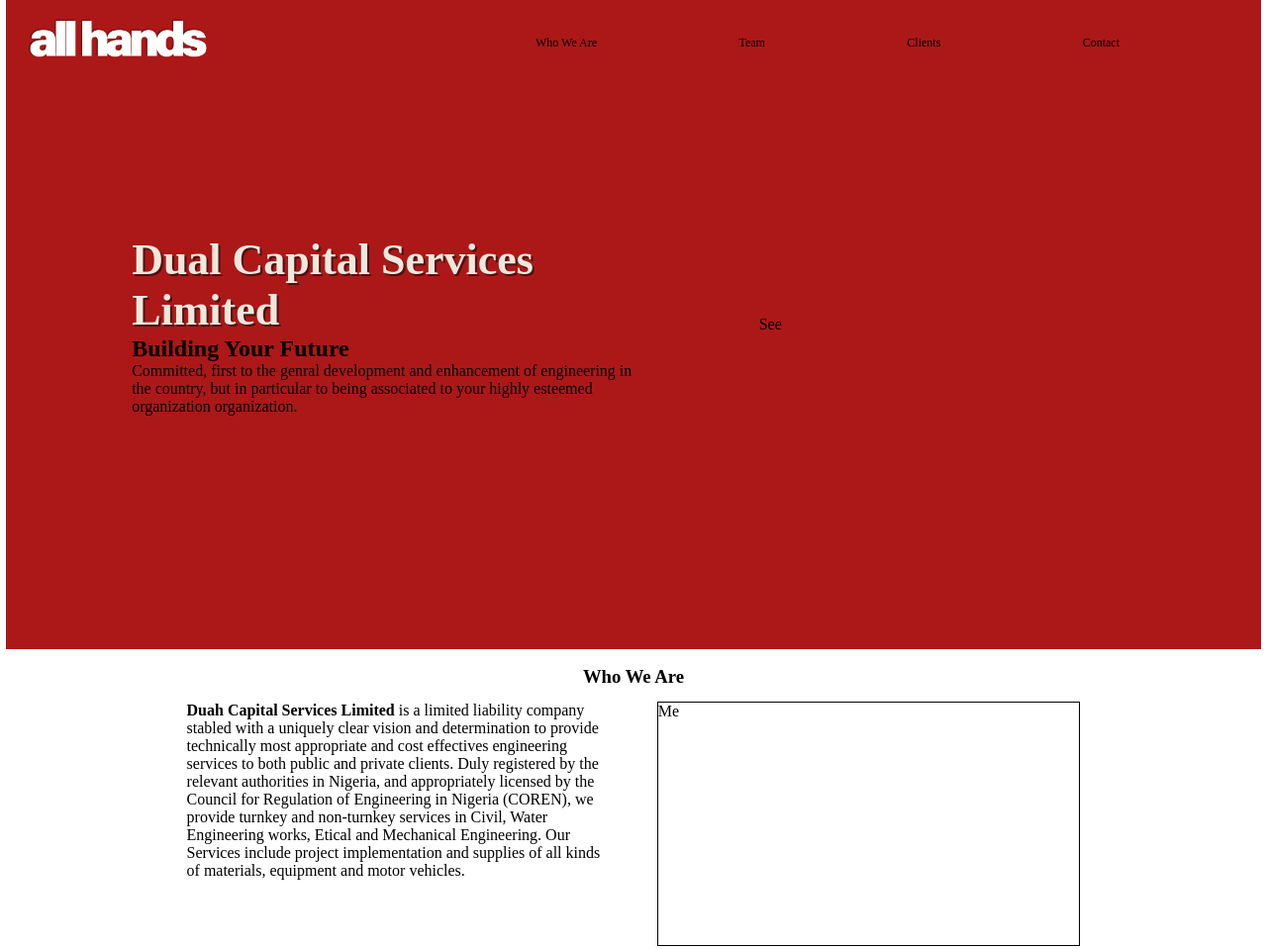
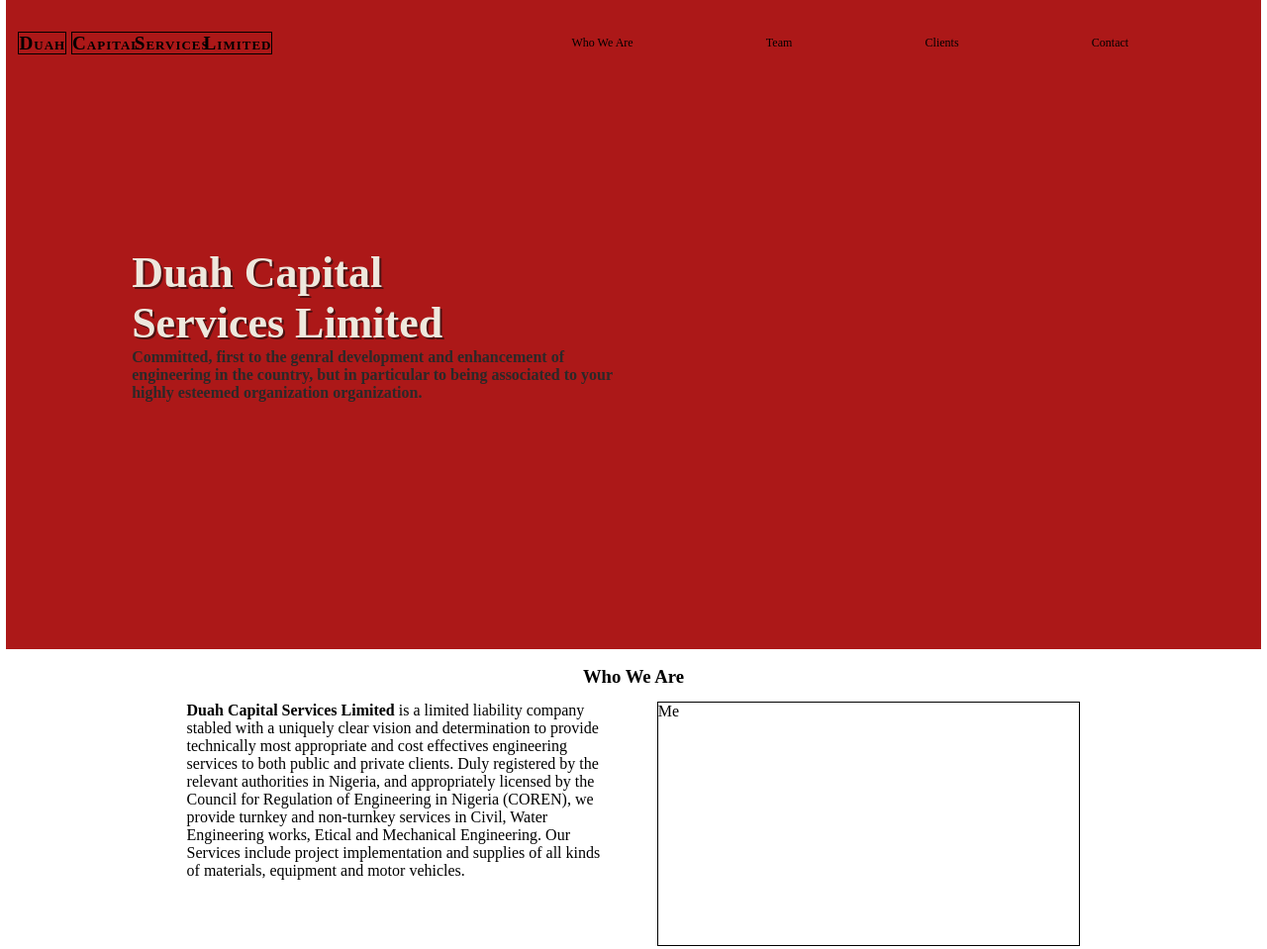
Before and after one commit to inidaname/duah, a plain HTML site: page index.html in a window 1280 px wide. Shown: the top 959 px of the page at 99% size. Drawn offline with Linux system fonts and the light colour scheme.

Commit message:
edited css

```diff
--- a/index.html
+++ b/index.html
@@ -3,14 +3,14 @@
 <head>
     <meta charset="UTF-8">
     <meta name="viewport" content="width=device-width, initial-scale=1.0">
-    <title>All Hands Co - Building your future</title>
+    <title>Duah Capital Service Limited</title>
     <link rel="stylesheet" href="styles/main.css">
 </head>
 <body>
     <header id="header">
         <section id="topBar">
             <div class="logo">
-                <img src="./images/allhandswhite.png" id="logo" width="200" alt="All Hands Logo">
+                <h1><span class="logo-first">Duah</span> <span class="logo-second">Capital Services Limited</span></h1>
             </div>
             <nav class="menu">
                 <span id="menu">Menu</span>
@@ -32,14 +32,14 @@
         </section>
         <section class="main-top">
             <div class="focus">
-                <h1>Dual Capital Services Limited</h1>
-                <h2>Building Your Future</h2>
+                <h2>Duah Capital Services Limited</h2>
                 <p>
                     Committed, first to the genral development and enhancement of engineering in the country, but in particular to being associated to your highly esteemed organization organization.
                 </p>
             </div>
             <div class="imageDP">
-                See
+                &nbsp;
+                <!-- See -->
             </div>
         </section>
     </header>
--- a/styles/main.css
+++ b/styles/main.css
@@ -72,10 +72,17 @@ header .transMenu {
     justify-content: center;
 }
 
-.focus h1 {
+.focus h2 {
+    width: 80%;
     text-shadow: 2px 2px #0e0d0d98;
     font-size: 44px;
     color: #eee8dd;
+}
+
+.focus p {
+    color: #2b2828;
+    font-size: 16px;
+    font-weight: 600;
 }
 
 .imageDP {
@@ -84,6 +91,17 @@ header .transMenu {
 
 .logo {
     flex-grow: 1;
+}
+
+.logo h1 {
+    font-variant: small-caps;
+    font-size: 1.2rem;
+}
+
+span[class*="logo-"] {
+    border: 1px solid #000;
+    word-spacing: -12px;
+    letter-spacing: 1px;
 }
 
 .menu {
```
